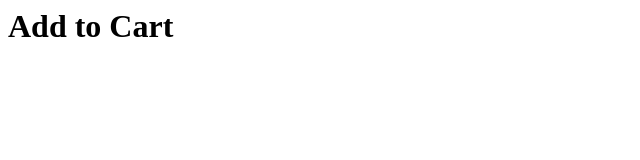
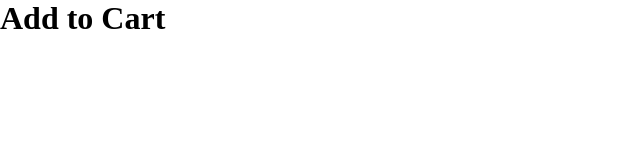
Before and after one commit to rafidhoda/add-to-cart, a plain HTML site: page index.html in a window 1280 px wide. Shown: the whole page, without its empty margins (0-640 px from the left). Drawn offline with Linux system fonts and the light colour scheme.

Commit message:
boilerplate

```diff
--- a/index.html
+++ b/index.html
@@ -1 +1,14 @@
-<h1>Add to Cart</h1>
+<!DOCTYPE html>
+<html lang="en">
+  <head>
+    <meta charset="UTF-8">
+    <meta name="viewport" content="width=device-width, initial-scale=1.0">
+    <meta http-equiv="X-UA-Compatible" content="ie=edge">
+    <title>Add to Cart</title>
+    <link rel="stylesheet" href="style.css">
+  </head>
+  <body>
+    <h1>Add to Cart</h1>
+	<script src="script.js" type="module"></script>
+  </body>
+</html>
--- a/script.js
+++ b/script.js
@@ -0,0 +1 @@
+console.log("Yo yo yo")
--- a/style.css
+++ b/style.css
@@ -0,0 +1,8 @@
+html, body {
+    margin: 0;
+    padding: 0;
+}
+
+h1 {
+    margin: 0;
+}
```
